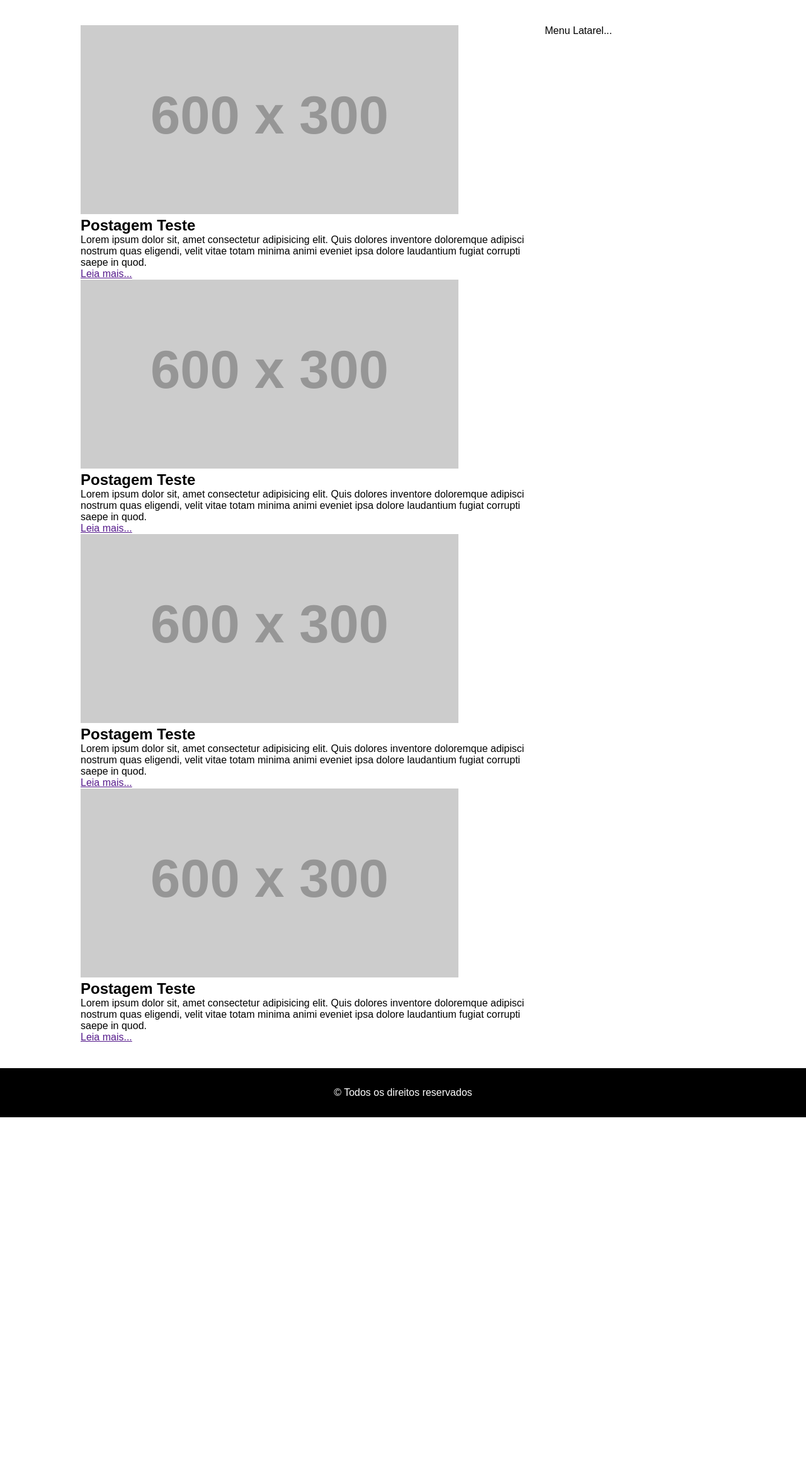
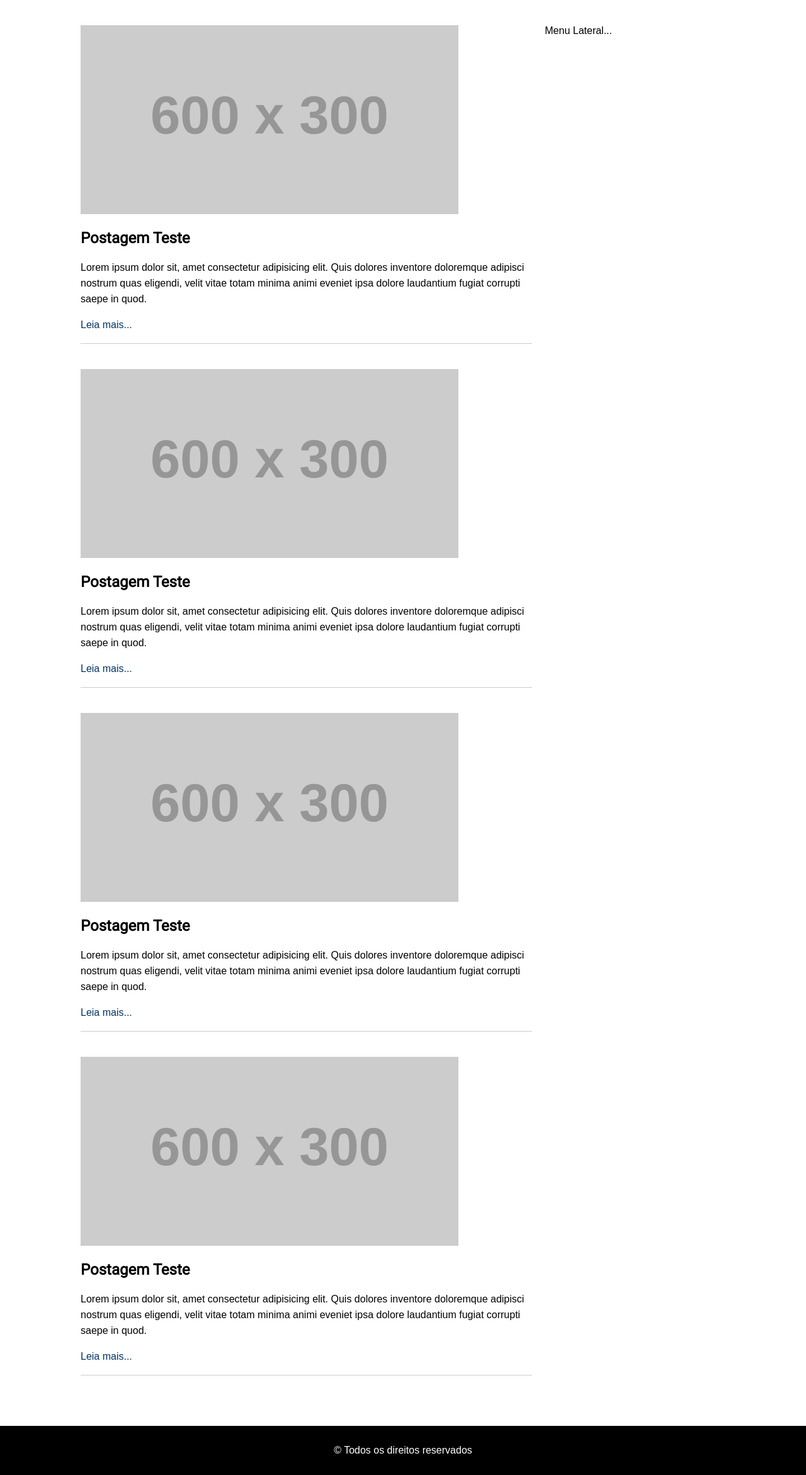
Before and after one commit to CodeExpertsLearning/formacao-php-turma-10, a PHP site: page / in a window 1280 px wide. Shown: the part 58-2400 px from the top of the page at 63% size. Before the commit the page ends 1832 px from the top, so only its background shows below. Run offline with PHP 8.4, Linux system fonts and the light colour scheme; grey boxes labelled with a size stand in for pictures from a placeholder-image service; some libraries are stand-ins or nearby versions.

Commit message:
Adicionando codigos da segunda aula dia 01 de Fevereiro de 2020

```diff
--- /dev/null
+++ b/front/app.js
@@ -0,0 +1,11 @@
+//TO-DO: selecionar o elemento link com a classe navbar-link...
+let linkNavbar = document.querySelectorAll('a.navbar-link');
+
+
+//TO-DO: adicionar evento de click...
+linkNavbar.forEach(function(link){
+
+    link.addEventListener('click', function () {
+        alert('OK');
+    });
+});
--- a/front/estilo.css
+++ b/front/estilo.css
@@ -14,16 +14,16 @@ header {
     display: table;
 }
 
-header nav ul {
+.navbar .navbar-menu {
     list-style: none;
     padding: 0;
     margin: 0;
 }
 
-header nav ul li {
+.navbar .navbar-menu .navbar-item {
     float: left;
 }
-header nav ul li a {
+.navbar .navbar-menu .navbar-item .navbar-link {
     float: left;
     color: #fff;
     text-decoration: none;
@@ -31,24 +31,67 @@ header nav ul li a {
     transition: background .4s ease-in-out;
 }
 
-header nav ul li a:hover {
+.navbar .navbar-menu .navbar-item .navbar-link:hover {
     background: #fff;
     color: #000;
 }
 
 
-main {
+.content {
     width: 80%;
     margin: 0 auto;
     display: table;
 }
 
-main section {
+.posts {
     width: 70%;
     float: left;
 }
 
-main aside {
+.posts .post {
+    width: 100%;
+    border-bottom: 1px solid #CCC;
+    padding-bottom: 20px;
+    margin-bottom: 40px;
+}
+
+.posts .post .post-image,
+.posts .post .post-title,
+.posts .post .post-text {
+    margin-bottom: 20px;
+}
+
+.posts .post .post-image {
+    max-width: 100%;
+}
+.posts .post .post-title {
+    font-family: "Roboto";
+}
+
+.posts .post .post-text {
+    font-size: 16px;
+    line-height: 25px;
+}
+
+.posts .post .post-link {
+    text-decoration: none;
+    text-align: right;
+    color: #036;
+    transition: color .4s ease-in-out;
+}
+.posts .post .post-link:hover {
+    color: #000;
+}
+
+
+
+
+
+
+
+
+
+.sidebar {
     width: 28%;
     float: right;
 }
--- a/front/index.html
+++ b/front/index.html
@@ -6,95 +6,125 @@
     initial-scale=1.0">
     <meta http-equiv="X-UA-Compatible" content="ie=edge">
     <title>Primeira Página HTML</title>
+    <link href="https://fonts.googleapis.com/css?family=Roboto&display=swap" rel="stylesheet">
     <link rel="stylesheet" href="estilo.css">
+
 </head>
 <body>
     <header>
 
-        <nav>
-            <ul>
-                <li>
-                    <a href="">Home</a>
+        <nav class="navbar">
+            <ul class="navbar-menu">
+
+                <li class="navbar-item">
+                    <a href="" class="navbar-link">Home</a>
                 </li>
-                <li>
-                    <a href="">Sobre</a>
+
+                <li class="navbar-item">
+                    <a href="" class="navbar-link">Sobre</a>
                 </li>
-                <li>
-                    <a href="">Contato</a>
+
+                <li class="navbar-item">
+                    <a href="" class="navbar-link">Contato</a>
                 </li>
             </ul>
+
         </nav>
 
     </header>
 
-    <main>
+    <main class="content">
 
-        <section>
+        <section class="posts">
             <!-- Criar listagem de posts -->
-            <article>
-                <img src="https://via.placeholder.com/600X300.png?text=html" alt="">
-                <h2>Postagem Teste</h2>
-                <p>
+            <article class="post">
+
+                <img src="https://via.placeholder.com/600X300.png?text=html" alt="" class="post-image">
+
+                <h2 class="post-title">Postagem Teste</h2>
+
+                <p class="post-text">
                     Lorem ipsum dolor sit, amet consectetur
                     adipisicing elit. Quis dolores inventore
                     doloremque adipisci nostrum quas eligendi,
                     velit vitae totam minima animi eveniet ipsa
                     dolore laudantium fugiat corrupti saepe in quod.
                 </p>
-                <a href="">Leia mais...</a>
+
+                <a href="" class="post-link">Leia mais...</a>
+
             </article>
 
-            <article>
-                <img src="https://via.placeholder.com/600X300.png?text=html" alt="">
-                <h2>Postagem Teste</h2>
-                <p>
+            <article class="post">
+
+                <img src="https://via.placeholder.com/600X300.png?text=html" alt="" class="post-image">
+
+                <h2 class="post-title">Postagem Teste</h2>
+
+                <p class="post-text">
                     Lorem ipsum dolor sit, amet consectetur
                     adipisicing elit. Quis dolores inventore
                     doloremque adipisci nostrum quas eligendi,
                     velit vitae totam minima animi eveniet ipsa
                     dolore laudantium fugiat corrupti saepe in quod.
                 </p>
-                <a href="">Leia mais...</a>
+
+                <a href="" class="post-link">Leia mais...</a>
+
             </article>
 
-            <article>
-                <img src="https://via.placeholder.com/600X300.png?text=html" alt="">
-                <h2>Postagem Teste</h2>
-                <p>
+            <article class="post">
+
+                <img src="https://via.placeholder.com/600X300.png?text=html" alt="" class="post-image">
+
+                <h2 class="post-title">Postagem Teste</h2>
+
+                <p class="post-text">
                     Lorem ipsum dolor sit, amet consectetur
                     adipisicing elit. Quis dolores inventore
                     doloremque adipisci nostrum quas eligendi,
                     velit vitae totam minima animi eveniet ipsa
                     dolore laudantium fugiat corrupti saepe in quod.
                 </p>
-                <a href="">Leia mais...</a>
+
+                <a href="" class="post-link">Leia mais...</a>
+
             </article>
 
-            <article>
-                <img src="https://via.placeholder.com/600X300.png?text=html" alt="">
-                <h2>Postagem Teste</h2>
-                <p>
+            <article class="post">
+
+                <img src="https://via.placeholder.com/600X300.png?text=html" alt="" class="post-image">
+
+                <h2 class="post-title">Postagem Teste</h2>
+
+                <p class="post-text">
                     Lorem ipsum dolor sit, amet consectetur
                     adipisicing elit. Quis dolores inventore
                     doloremque adipisci nostrum quas eligendi,
                     velit vitae totam minima animi eveniet ipsa
                     dolore laudantium fugiat corrupti saepe in quod.
                 </p>
-                <a href="">Leia mais...</a>
+
+                <a href="" class="post-link">Leia mais...</a>
+
             </article>
 
         </section>
 
-        <aside>
-            Menu Latarel...
+        <aside class="sidebar">
+            Menu Lateral...
         </aside>
 
     </main>
 
     <footer>
+
         <p>
             &copy Todos os direitos reservados
         </p>
+
     </footer>
+
+    <script src="app.js"></script>
 </body>
 </html>
```
